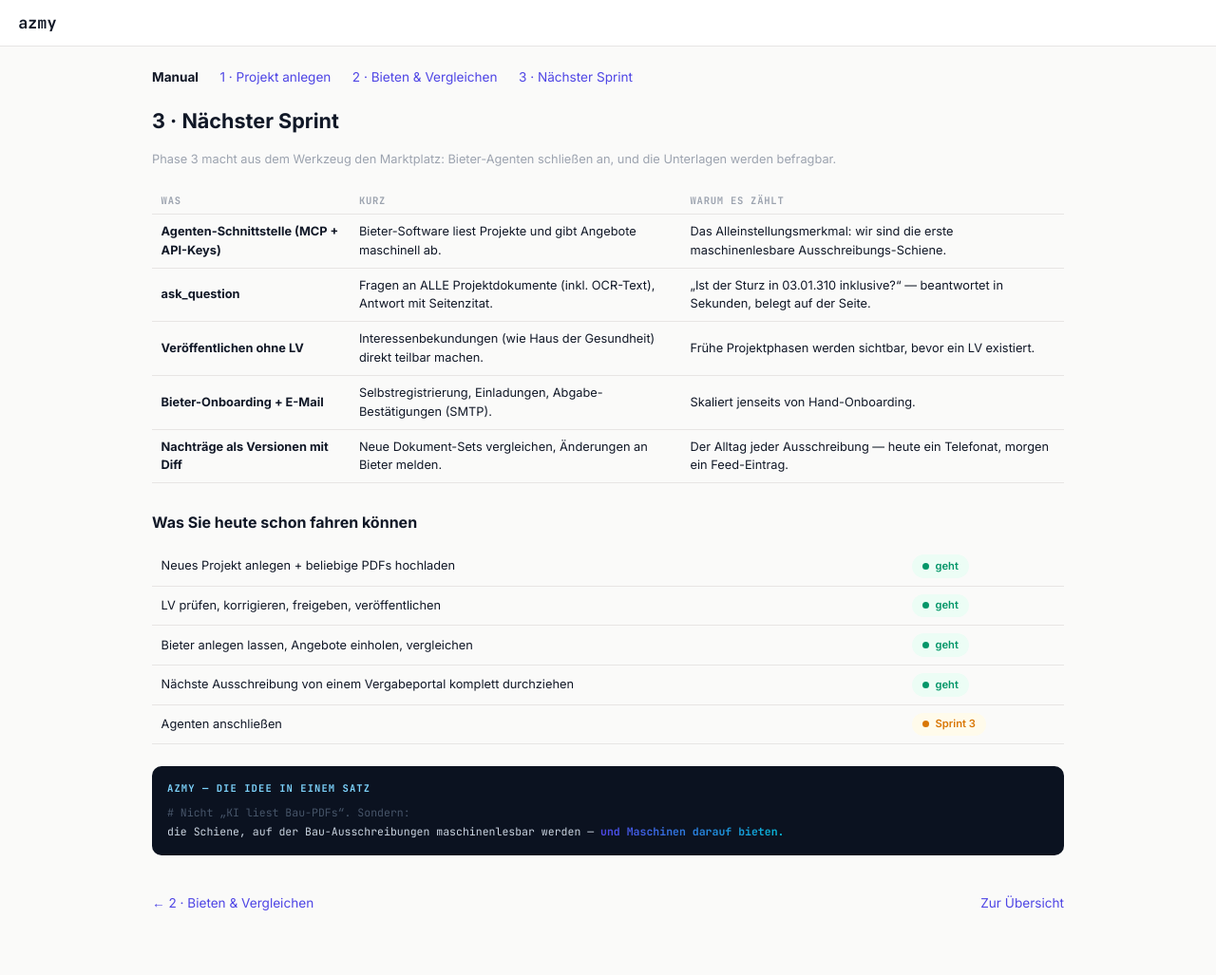
After one commit to RamezIssac/azmy, a Django app: page /manual/sprint/ in a window 1280 px wide. The commit adds this page. Shown: the whole page at 95% size. Run offline with Django 5.2, Linux system fonts and the light colour scheme; some libraries are stand-ins or nearby versions.

Commit message:
Partner manual at /manual/: progress, project walkthrough (real berlin.de tender), bidding, next sprint

```diff
--- a/bau_match/urls.py
+++ b/bau_match/urls.py
@@ -5,6 +5,7 @@ urlpatterns = [
     path("admin/", admin.site.urls),
     path("accounts/", include("allauth.urls")),
     path("extraction/", include("extraction.urls")),
+    path("", include("core.urls")),
     path("", include("bidding.urls")),
     path("", include("projects.urls")),
 ]
--- a/core/urls.py
+++ b/core/urls.py
@@ -1,7 +1,21 @@
 from django.urls import path
-
-from .views import ComingSoonView
+from django.views.generic import TemplateView
 
 urlpatterns = [
-    path("", ComingSoonView.as_view(), name="coming_soon"),
+    path("manual/", TemplateView.as_view(template_name="manual/index.html"), name="manual"),
+    path(
+        "manual/projekt/",
+        TemplateView.as_view(template_name="manual/projekt.html"),
+        name="manual_projekt",
+    ),
+    path(
+        "manual/bidding/",
+        TemplateView.as_view(template_name="manual/bidding.html"),
+        name="manual_bidding",
+    ),
+    path(
+        "manual/sprint/",
+        TemplateView.as_view(template_name="manual/sprint.html"),
+        name="manual_sprint",
+    ),
 ]
--- a/templates/base.html
+++ b/templates/base.html
@@ -102,6 +102,7 @@
   {% if user.is_authenticated %}
     {% if user.is_staff %}<a class="nl" href="{% url 'projects:dashboard' %}">Projekte</a>{% endif %}
     <a class="nl" href="{% url 'bidding:portal' %}">Portal</a>
+    <a class="nl" href="{% url 'manual' %}">Manual</a>
     <span class="spacer"></span>
     <span class="pill zinc" title="Agent substrate kommt in Phase 3"><i class="dot" style="background:#9ca3af"></i>0 agents · phase 3</span>
     <small>{{ user.email }}</small>
--- /dev/null
+++ b/templates/manual/_base.html
@@ -0,0 +1,17 @@
+{% extends "base.html" %}
+{% load static %}
+{% block content %}
+<div style="max-width:960px; margin:0 auto">
+  <div style="display:flex; gap:1.4rem; align-items:baseline; flex-wrap:wrap; margin-bottom:1.2rem; font-size:.85rem">
+    <a href="{% url 'manual' %}" style="font-weight:700; color:var(--ink)">Manual</a>
+    <a href="{% url 'manual_projekt' %}">1 · Projekt anlegen</a>
+    <a href="{% url 'manual_bidding' %}">2 · Bieten &amp; Vergleichen</a>
+    <a href="{% url 'manual_sprint' %}">3 · Nächster Sprint</a>
+  </div>
+  {% block manual %}{% endblock %}
+  <div style="display:flex; justify-content:space-between; margin-top:2.5rem; font-size:.85rem">
+    <span>{% block prev %}{% endblock %}</span>
+    <span>{% block next %}{% endblock %}</span>
+  </div>
+</div>
+{% endblock %}
--- /dev/null
+++ b/templates/manual/sprint.html
@@ -0,0 +1,58 @@
+{% extends "manual/_base.html" %}
+{% load static %}
+{% block title %}Nächster Sprint — azmy Manual{% endblock %}
+{% block manual %}
+<h1 style="font-size:1.35rem; margin:0 0 .3rem">3 · Nächster Sprint</h1>
+<p class="muted small">Phase 3 macht aus dem Werkzeug den Marktplatz: Bieter-Agenten schließen an, und die Unterlagen werden befragbar.</p>
+
+<table class="tbl" style="margin-top:1.2rem">
+  <thead><tr><th>Was</th><th>Kurz</th><th>Warum es zählt</th></tr></thead>
+  <tbody>
+    <tr>
+      <td class="small"><strong>Agenten-Schnittstelle (MCP + API-Keys)</strong></td>
+      <td class="small">Bieter-Software liest Projekte und gibt Angebote maschinell ab.</td>
+      <td class="small">Das Alleinstellungsmerkmal: wir sind die erste maschinenlesbare Ausschreibungs-Schiene.</td>
+    </tr>
+    <tr>
+      <td class="small"><strong>ask_question</strong></td>
+      <td class="small">Fragen an ALLE Projektdokumente (inkl. OCR-Text), Antwort mit Seitenzitat.</td>
+      <td class="small">„Ist der Sturz in 03.01.310 inklusive?“ — beantwortet in Sekunden, belegt auf der Seite.</td>
+    </tr>
+    <tr>
+      <td class="small"><strong>Veröffentlichen ohne LV</strong></td>
+      <td class="small">Interessenbekundungen (wie Haus der Gesundheit) direkt teilbar machen.</td>
+      <td class="small">Frühe Projektphasen werden sichtbar, bevor ein LV existiert.</td>
+    </tr>
+    <tr>
+      <td class="small"><strong>Bieter-Onboarding + E-Mail</strong></td>
+      <td class="small">Selbstregistrierung, Einladungen, Abgabe-Bestätigungen (SMTP).</td>
+      <td class="small">Skaliert jenseits von Hand-Onboarding.</td>
+    </tr>
+    <tr>
+      <td class="small"><strong>Nachträge als Versionen mit Diff</strong></td>
+      <td class="small">Neue Dokument-Sets vergleichen, Änderungen an Bieter melden.</td>
+      <td class="small">Der Alltag jeder Ausschreibung — heute ein Telefonat, morgen ein Feed-Eintrag.</td>
+    </tr>
+  </tbody>
+</table>
+
+<h2 style="font-size:1rem; margin-top:1.8rem">Was Sie heute schon fahren können</h2>
+<table class="tbl">
+  <tbody>
+    <tr><td class="small">Neues Projekt anlegen + beliebige PDFs hochladen</td><td><span class="pill green"><i class="dot"></i>geht</span></td></tr>
+    <tr><td class="small">LV prüfen, korrigieren, freigeben, veröffentlichen</td><td><span class="pill green"><i class="dot"></i>geht</span></td></tr>
+    <tr><td class="small">Bieter anlegen lassen, Angebote einholen, vergleichen</td><td><span class="pill green"><i class="dot"></i>geht</span></td></tr>
+    <tr><td class="small">Nächste Ausschreibung von einem Vergabeportal komplett durchziehen</td><td><span class="pill green"><i class="dot"></i>geht</span></td></tr>
+    <tr><td class="small">Agenten anschließen</td><td><span class="pill amber"><i class="dot"></i>Sprint 3</span></td></tr>
+  </tbody>
+</table>
+
+<div class="console" style="margin-top:1.4rem">
+  <div class="h">azmy — die Idee in einem Satz</div>
+  <span class="dim"># Nicht „KI liest Bau-PDFs“. Sondern:</span><br>
+  die Schiene, auf der Bau-Ausschreibungen maschinenlesbar werden —
+  <span class="g">und Maschinen darauf bieten.</span>
+</div>
+{% endblock %}
+{% block prev %}<a href="{% url 'manual_bidding' %}">← 2 · Bieten &amp; Vergleichen</a>{% endblock %}
+{% block next %}<a href="{% url 'manual' %}">Zur Übersicht</a>{% endblock %}
```
Also changed, not shown: templates/manual/bidding.html (added, +26 -0 lines), templates/manual/index.html (added, +55 -0 lines), templates/manual/projekt.html (added, +44 -0 lines), core/static/manual/00_quelle_berlin.png (added), core/static/manual/01_dashboard.png (added), core/static/manual/02_project_detail.png (added), core/static/manual/03_review_workbench.png (added), core/static/manual/04_leveling.png (added), core/static/manual/05_portal.png (added), core/static/manual/06_bid_editor.png (added), core/static/manual/07_public.png (added), core/static/manual/08_projekt_neu.png (added), core/static/manual/09_detail_hdgg.png (added).
